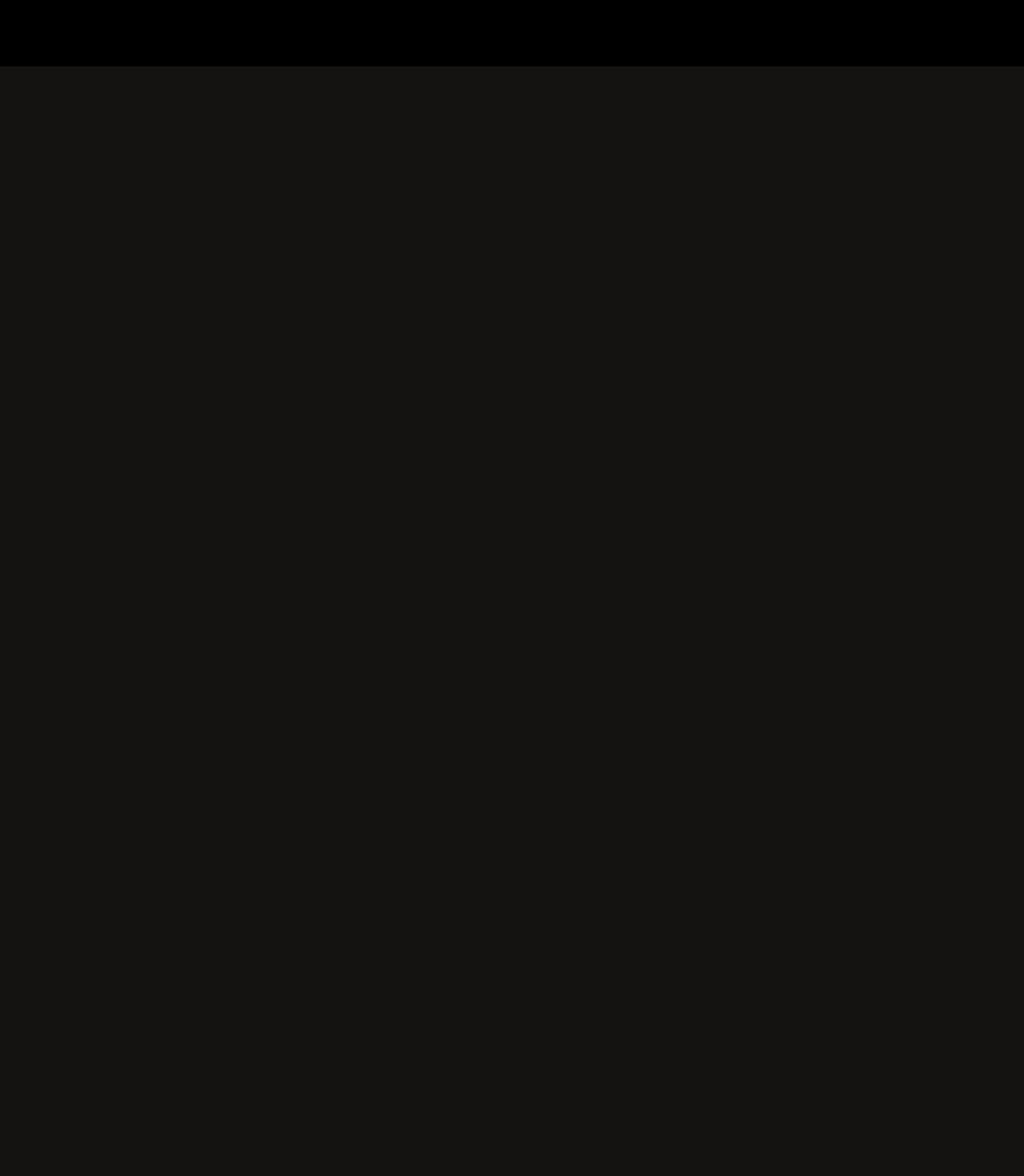
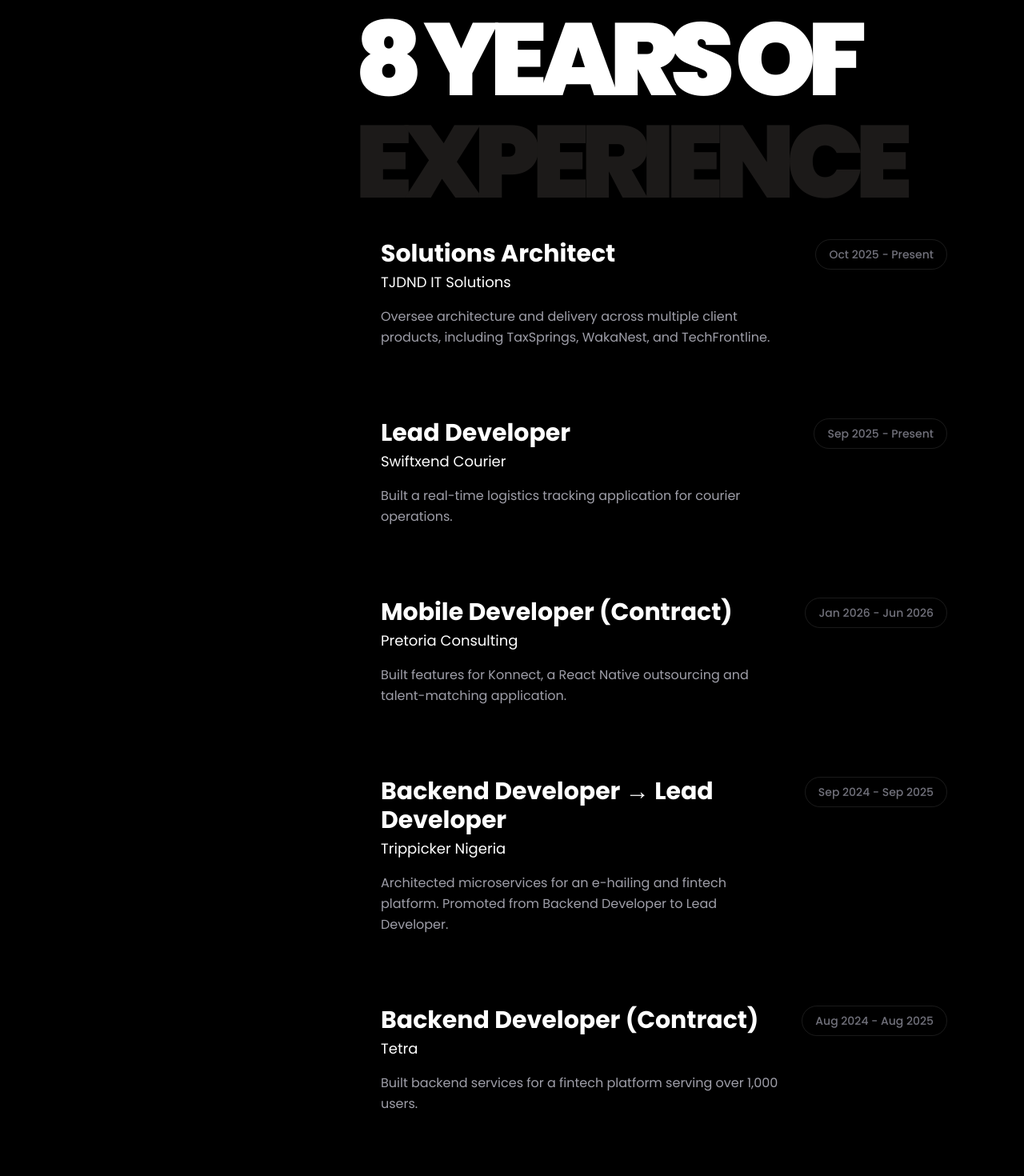
Before and after one commit to boymeetsblockchain/aje-oluwasegun, a SvelteKit app: page / in a window 1280 px wide. Shown: the part 2080-3550 px from the top of the page at 80% size. Before the commit the page ends 2163 px from the top, so only its background shows below. Built offline with nearby package versions, Linux system fonts and the light colour scheme.

Commit message:
feat: add experience component and integrate it into the main page

```diff
--- /dev/null
+++ b/src/lib/component/experience.svelte
@@ -0,0 +1,75 @@
+<script lang="ts">
+	const experiences = [
+		{
+			role: 'Solutions Architect',
+			company: 'TJDND IT Solutions',
+			period: 'Oct 2025 - Present',
+			description:
+				'Oversee architecture and delivery across multiple client products, including TaxSprings, WakaNest, and TechFrontline.'
+		},
+		{
+			role: 'Lead Developer',
+			company: 'Swiftxend Courier',
+			period: 'Sep 2025 - Present',
+			description: 'Built a real-time logistics tracking application for courier operations.'
+		},
+		{
+			role: 'Mobile Developer (Contract)',
+			company: 'Pretoria Consulting',
+			period: 'Jan 2026 - Jun 2026',
+			description:
+				'Built features for Konnect, a React Native outsourcing and talent-matching application.'
+		},
+		{
+			role: 'Backend Developer → Lead Developer',
+			company: 'Trippicker Nigeria',
+			period: 'Sep 2024 - Sep 2025',
+			description:
+				'Architected microservices for an e-hailing and fintech platform. Promoted from Backend Developer to Lead Developer.'
+		},
+		{
+			role: 'Backend Developer (Contract)',
+			company: 'Tetra',
+			period: 'Aug 2024 - Aug 2025',
+			description: 'Built backend services for a fintech platform serving over 1,000 users.'
+		},
+		{
+			role: 'Fullstack Mobile Developer (Contract)',
+			company: 'Geniz Technology',
+			period: 'Aug 2024 - Aug 2025',
+			description: 'Built React Native applications serving more than 10,000 users.'
+		}
+	];
+</script>
+
+<section class="flex flex-col gap-6">
+	{#each experiences as experience}
+		<div
+			class="group rounded-[14px] p-8 transition-all duration-300 hover:-translate-y-1 hover:bg-[#171717]"
+		>
+			<div class="flex flex-col gap-6 lg:flex-row lg:items-start lg:justify-between">
+				<!-- Content -->
+				<div class="flex-1">
+					<h3 class="text-2xl font-bold text-white lg:text-3xl">
+						{experience.role}
+					</h3>
+
+					<p class="mt-1 text-lg text-white">
+						{experience.company}
+					</p>
+
+					<p class="mt-4 max-w-3xl leading-relaxed text-zinc-400">
+						{experience.description}
+					</p>
+				</div>
+
+				<!-- Period -->
+				<div
+					class="shrink-0 rounded-full border border-white/10 px-4 py-2 text-sm font-medium text-zinc-500"
+				>
+					{experience.period}
+				</div>
+			</div>
+		</div>
+	{/each}
+</section>
--- a/src/routes/+page.svelte
+++ b/src/routes/+page.svelte
@@ -1,5 +1,6 @@
 <script lang="ts">
 	import Card from '$lib/component/card.svelte';
+	import Experience from '$lib/component/experience.svelte';
 	import Project from '$lib/component/project.svelte';
 
 	const stats = [
@@ -81,5 +82,20 @@
 			PROJECT
 		</h1>
 	</div>
+
 	<Project />
+	<div>
+		<h1
+			class="text-6xl leading-none font-black tracking-[-0.08em] text-white uppercase lg:text-9xl"
+		>
+			8 YEARS OF
+		</h1>
+
+		<h1
+			class="text-6xl leading-none font-black tracking-[-0.08em] text-brand-gray-alt uppercase lg:text-9xl"
+		>
+			EXPERIENCE
+		</h1>
+	</div>
+	<Experience />
 </section>
```
